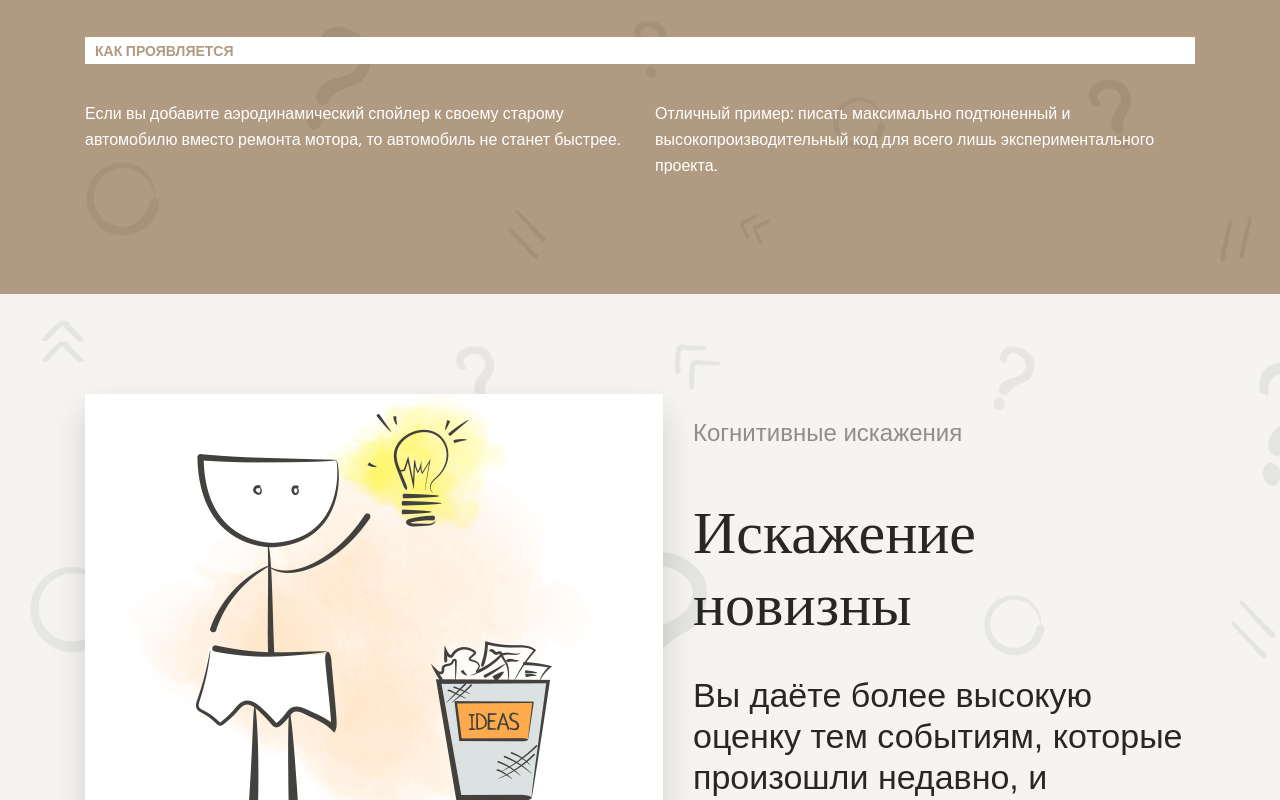
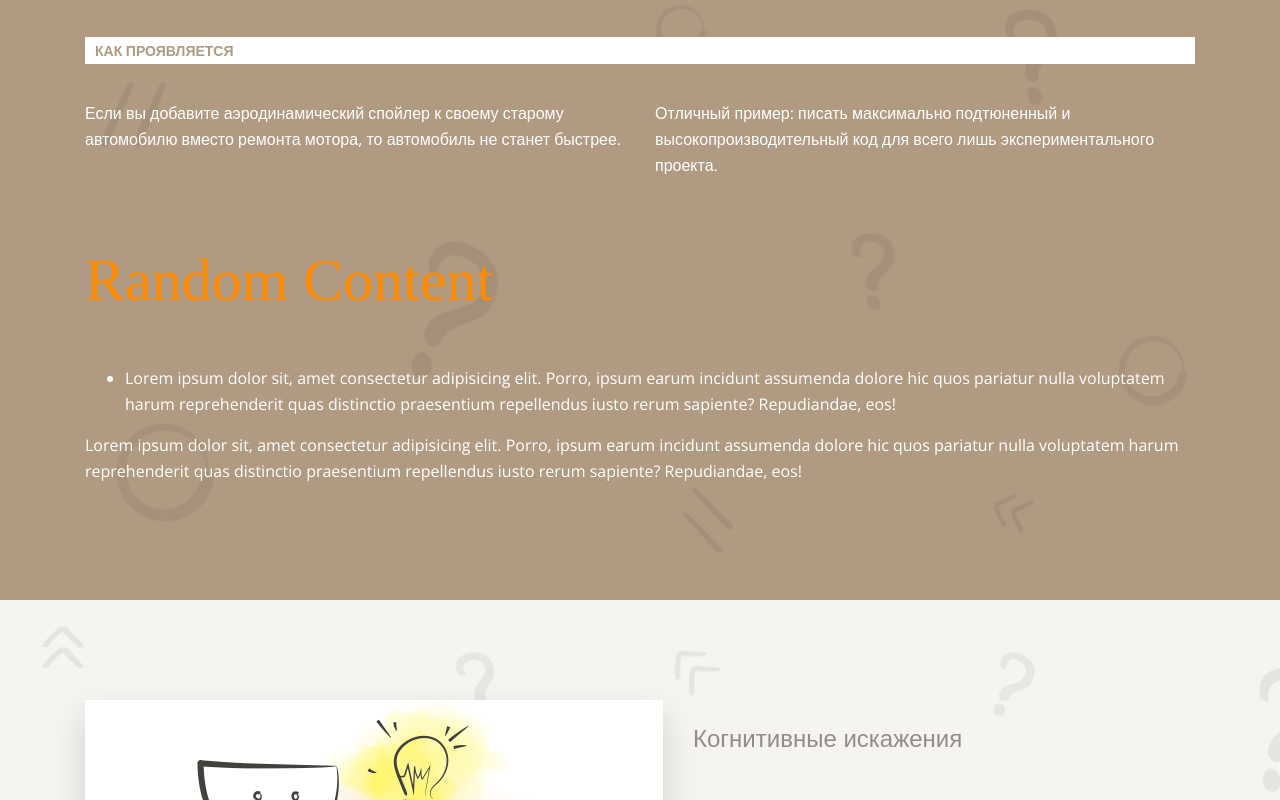
Before and after one commit to YanaLysukha/layout-designer-project-58, a plain HTML site: page src/index.html in a window 1280 px wide. Shown: the part 4333-5133 px from the top of the page. Drawn offline with nearby package versions, Linux system fonts and the light colour scheme; a web font is replaced by a local one.

Commit message:
Revert "Delete last div"
This reverts commit 66fef148114a63207d27ddf0866290ed59971b6d.

```diff
--- a/src/index.html
+++ b/src/index.html
@@ -107,6 +107,15 @@
                     <p class="flex-p mr-30">Если вы добавите аэродинамический спойлер к своему старому автомобилю вместо ремонта мотора, то автомобиль не станет быстрее.</p>
                     <p class="flex-p">Отличный пример: писать максимально подтюненный и высокопроизводительный код для всего лишь экспериментального проекта.</p>
                 </div>
+                <div style="margin-top: 30px; color: white;">
+                    <h2>Random Content</h2>
+
+                    <ul>
+                      <li>Lorem ipsum dolor sit, amet consectetur adipisicing elit. Porro, ipsum earum incidunt assumenda dolore hic quos pariatur nulla voluptatem harum reprehenderit quas distinctio praesentium repellendus iusto rerum sapiente? Repudiandae, eos!</li>
+                    </ul>
+
+                    <p>Lorem ipsum dolor sit, amet consectetur adipisicing elit. Porro, ipsum earum incidunt assumenda dolore hic quos pariatur nulla voluptatem harum reprehenderit quas distinctio praesentium repellendus iusto rerum sapiente? Repudiandae, eos!</p>
+                  </div>
             </div>
         </section>
         <section id="distortion-of-novelty" class="distortion-of-novelty">
```
